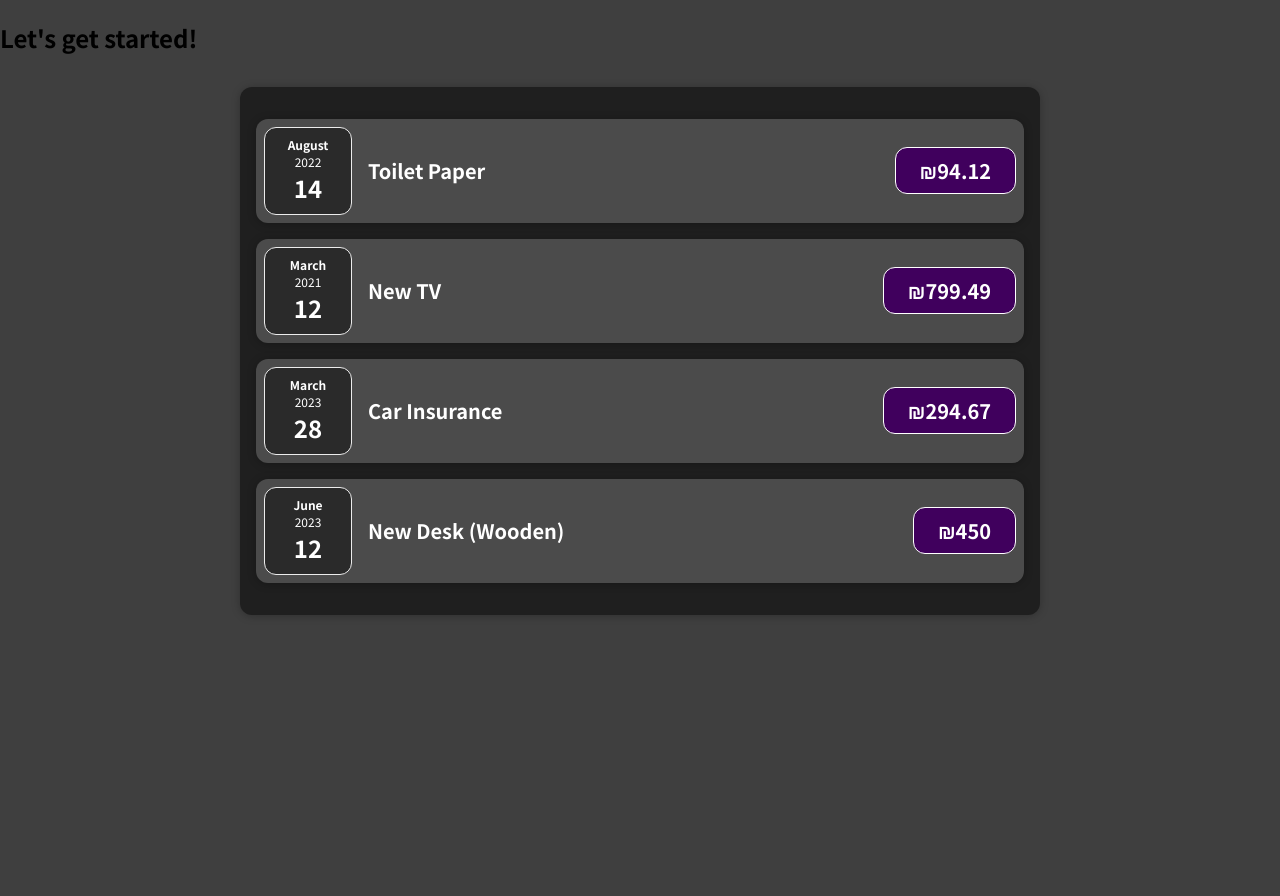
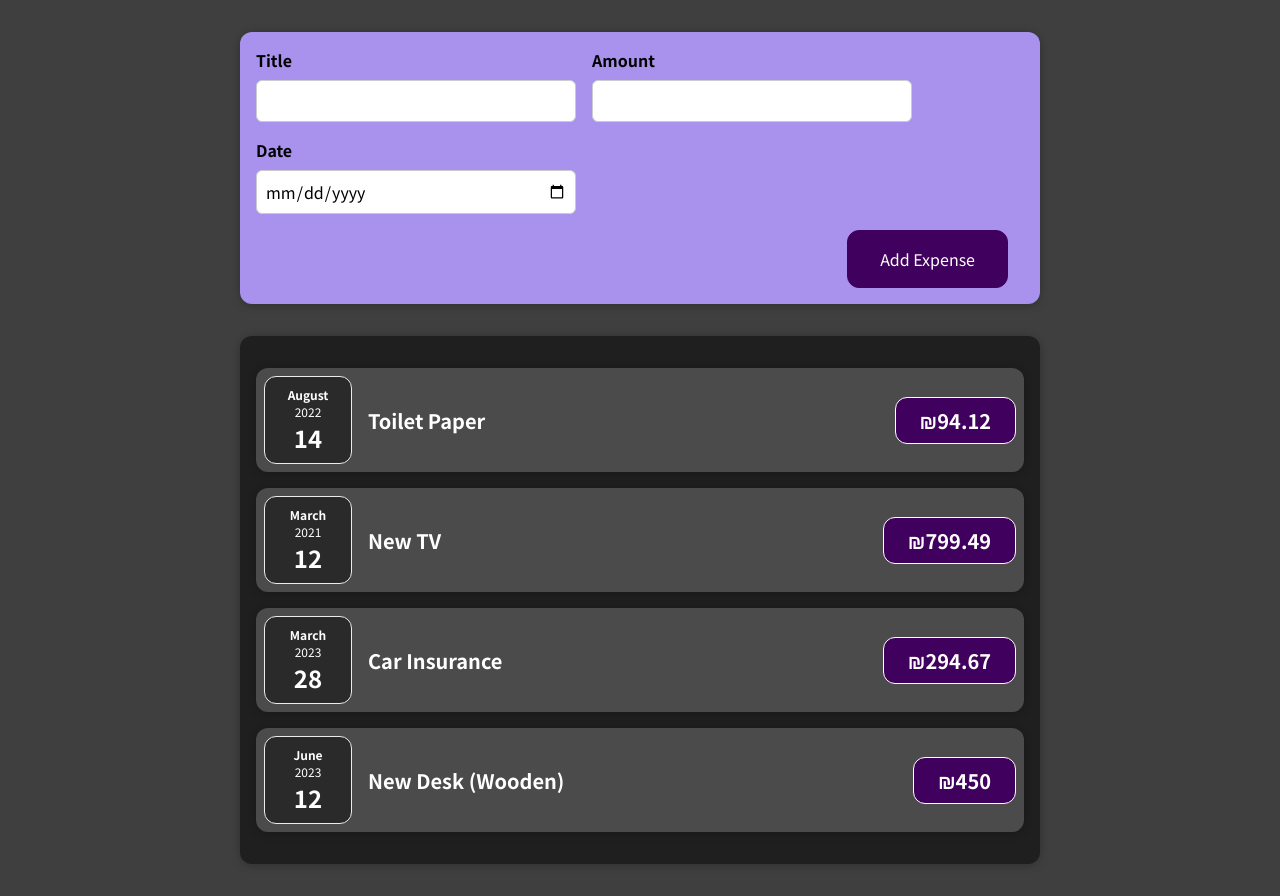
Before and after one commit to ilan-moroz/udemy-react-course, a React (Create React App) app in the folder expense-tracker/: page / in a window 1280 px wide. Before the commit the page ends 800 px from the top, so only its background shows below. Built offline with nearby package versions, Linux system fonts and the light colour scheme.

Commit message:
newExpense

```diff
--- a/expense-tracker/src/App.js
+++ b/expense-tracker/src/App.js
@@ -1,4 +1,5 @@
 import Expenses from "./components/Expenses/Expenses";
+import NewExpense from "./components/NewExpense/NewExpense";
 
 function App() {
   const expenses = [
@@ -25,7 +26,7 @@
 
   return (
     <div>
-      <h2>Let's get started!</h2>
+      <NewExpense />
       <Expenses expenses={expenses} />
     </div>
   );
--- /dev/null
+++ b/expense-tracker/src/components/NewExpense/ExpenseForm.css
@@ -0,0 +1,26 @@
+.new-expense__controls {
+  display: flex;
+  flex-wrap: wrap;
+  gap: 1rem;
+  margin-bottom: 1rem;
+  text-align: left;
+}
+
+.new-expense__control label {
+  font-weight: bold;
+  margin-bottom: 0.5rem;
+  display: block;
+}
+
+.new-expense__control input {
+  font: inherit;
+  padding: 0.5rem;
+  border-radius: 6px;
+  border: 1px solid #ccc;
+  width: 20rem;
+  max-width: 100%;
+}
+
+.new-expense__actions {
+  text-align: right;
+}
--- /dev/null
+++ b/expense-tracker/src/components/NewExpense/ExpenseForm.js
@@ -0,0 +1,27 @@
+import "./ExpenseForm.css";
+
+const ExpenseForm = () => {
+  return (
+    <form>
+      <div className="new-expense__controls">
+        <div className="new-expense__control">
+          <label>Title</label>
+          <input type="text" />
+        </div>
+        <div className="new-expense__control">
+          <label>Amount</label>
+          <input type="number" min=".01" step=".01" />
+        </div>
+        <div className="new-expense__control">
+          <label>Date</label>
+          <input type="date" min="2020-01-01" max="2023-01-01" />
+        </div>
+      </div>
+      <div className="new-expense__actions">
+        <button type="submit">Add Expense</button>
+      </div>
+    </form>
+  );
+};
+
+export default ExpenseForm;
--- /dev/null
+++ b/expense-tracker/src/components/NewExpense/NewExpense.css
@@ -0,0 +1,38 @@
+.new-expense {
+  background-color: #a892ee;
+  padding: 1rem;
+  margin: 2rem auto;
+  width: 50rem;
+  max-width: 95%;
+  border-radius: 12px;
+  text-align: center;
+  box-shadow: 0 1px 8px rgba(0, 0, 0, 0.25);
+}
+
+.new-expense button {
+  font: inherit;
+  cursor: pointer;
+  padding: 1rem 2rem;
+  border: 1px solid #40005d;
+  background-color: #40005d;
+  color: white;
+  border-radius: 12px;
+  margin-right: 1rem;
+}
+
+.new-expense button:hover,
+.new-expense button:active {
+  background-color: #510674;
+  border-color: #510674;
+}
+
+.new-expense button.alternative {
+  color: #220131;
+  border-color: transparent;
+  background-color: transparent;
+}
+
+.new-expense button.alternative:hover,
+.new-expense button.alternative:active {
+  background-color: #ddb3f8;
+}
--- /dev/null
+++ b/expense-tracker/src/components/NewExpense/NewExpense.js
@@ -0,0 +1,12 @@
+import ExpenseForm from "./ExpenseForm";
+import "./NewExpense.css";
+
+const NewExpense = () => {
+  return (
+    <div className="new-expense">
+      <ExpenseForm />
+    </div>
+  );
+};
+
+export default NewExpense;
```
